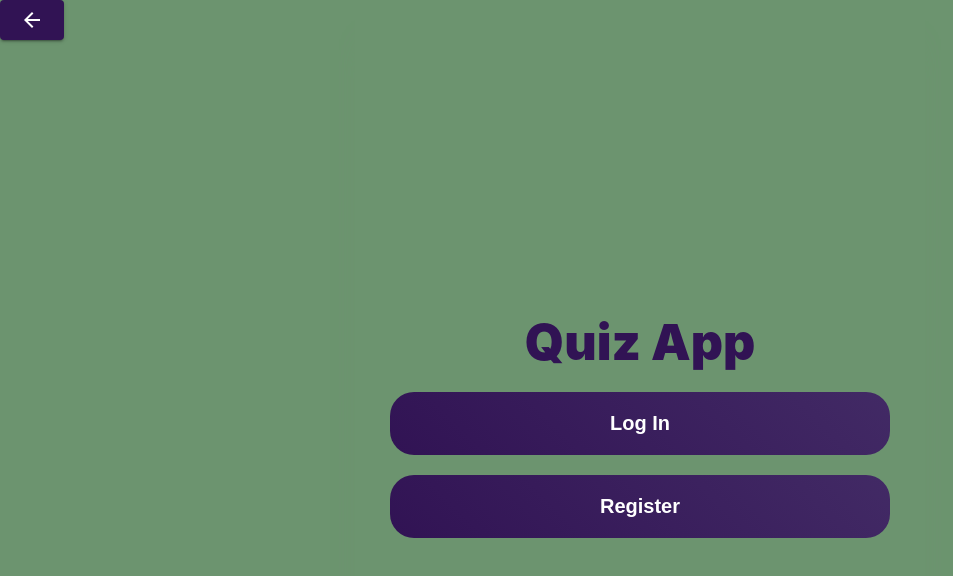
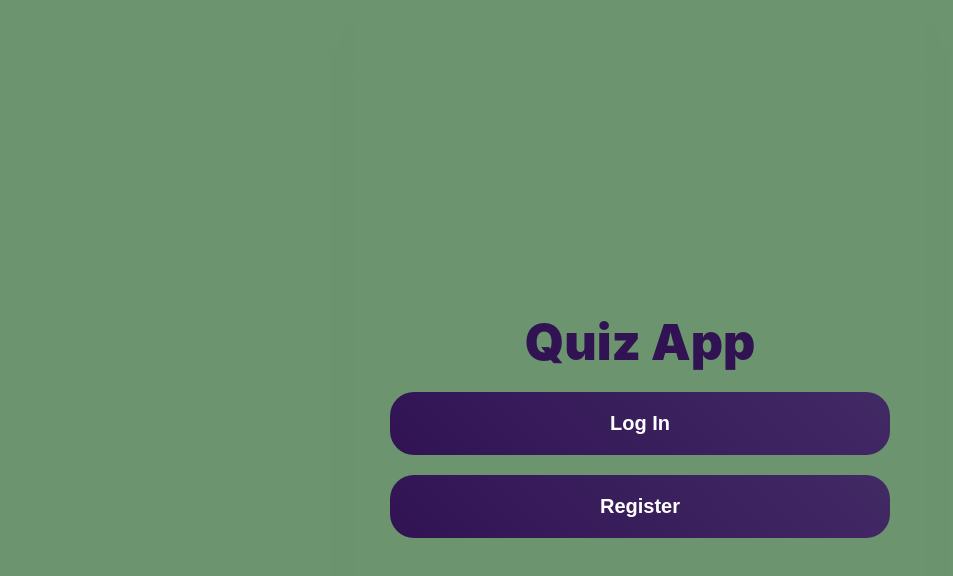
Before and after one commit to finaea/webGBP, a React (Create React App) app: page / in a window 1280 px wide. Shown: the top 576 px of the page, without its empty margins (0-953 px from the left). Built offline with nearby package versions, Linux system fonts and the light colour scheme.

Commit message:
add slash

```diff
--- a/src/App.js
+++ b/src/App.js
@@ -46,7 +46,7 @@ function BackButton() {
 
 function App() {
     const location = useLocation();
-    const showBackButton = !['/home', '/menu'].includes(location.pathname);
+    const showBackButton = !['/', '/home', '/menu'].includes(location.pathname);
     return (
         <Container>
             {showBackButton && <BackButton />}
```
Also changed, not shown: 1 other file (tests, documents, lock files or other folders).
